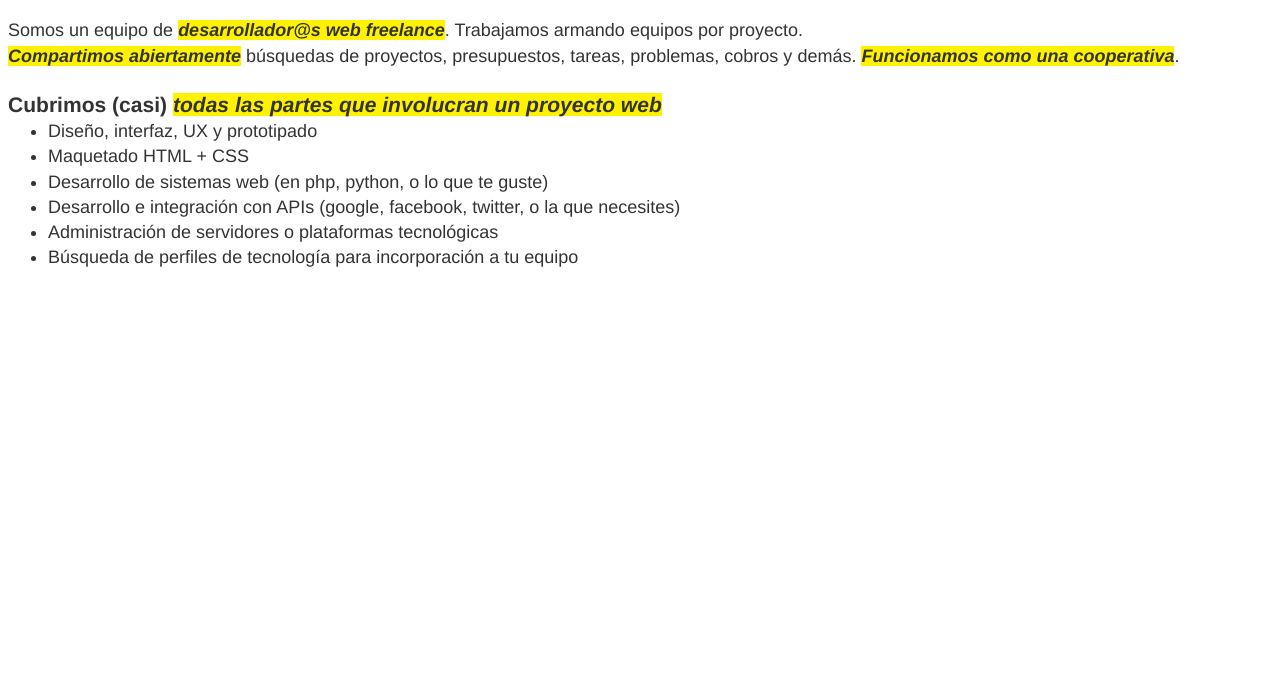
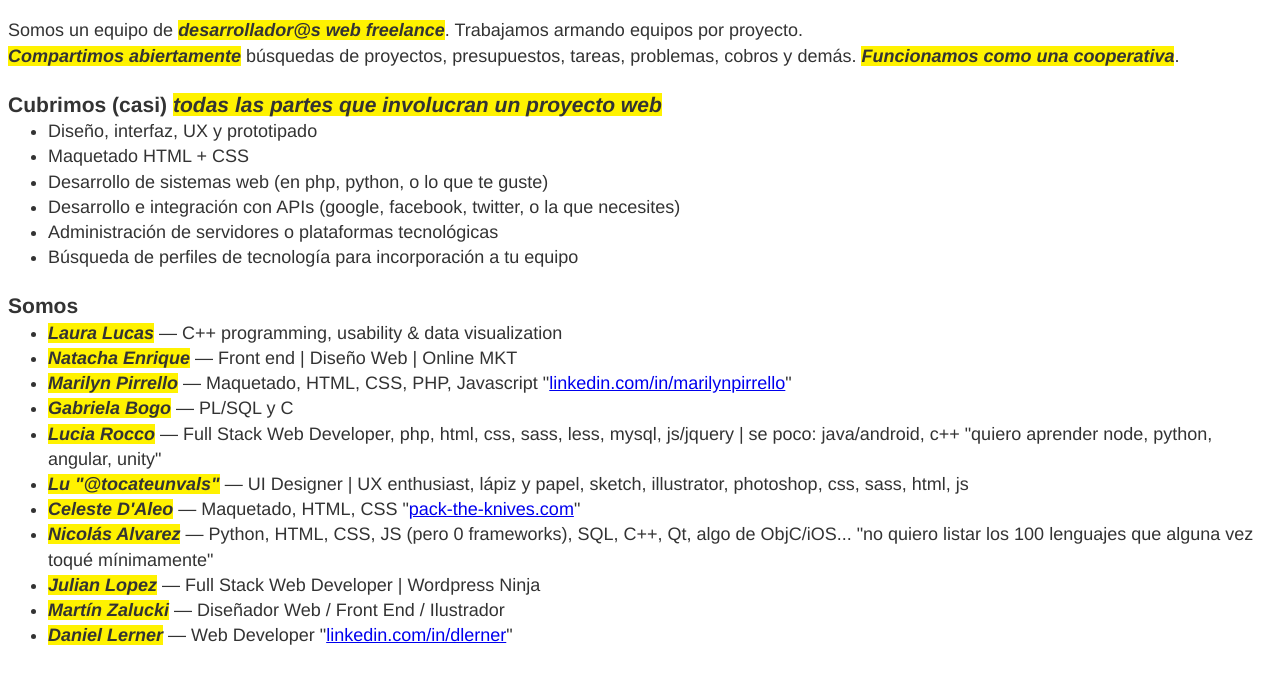
Before and after one commit to kudaw/kudaw.github.io, a plain HTML site: page index.html in a window 1280 px wide. Shown: the part 100-784 px from the top of the page. Drawn offline with Linux system fonts and the light colour scheme.

Commit message:
Listado de personas

```diff
--- a/index.html
+++ b/index.html
@@ -22,6 +22,54 @@
         <li>Administración de servidores o plataformas tecnológicas</li>
         <li>Búsqueda de perfiles de tecnología para incorporación a tu equipo</li>
       </ul>
+
+      <h3>Somos</h3>
+      <ul>
+        <li>
+          <em>Laura Lucas</em> &mdash;
+          C++ programming, usability & data visualization
+        </li>
+        <li>
+          <em>Natacha Enrique</em> &mdash;
+          Front end | Diseño Web | Online MKT
+        </li>
+        <li>
+          <em>Marilyn Pirrello</em> &mdash;
+          Maquetado, HTML, CSS, PHP, Javascript "<a href="https://www.linkedin.com/in/marilynpirrello">linkedin.com/in/marilynpirrello</a>"
+        </li>
+        <li>
+          <em>Gabriela Bogo</em> &mdash;
+          PL/SQL y C
+        </li>
+        <li>
+          <em>Lucia Rocco</em> &mdash;
+          Full Stack Web Developer, php, html, css, sass, less, mysql, js/jquery | se poco: java/android, c++ "quiero aprender node, python, angular, unity"
+        </li>
+        <li>
+          <em>Lu "@tocateunvals"</em> &mdash;
+          UI Designer | UX enthusiast, lápiz y papel, sketch, illustrator, photoshop, css, sass, html, js
+        </li>
+        <li>
+          <em>Celeste D'Aleo</em> &mdash;
+          Maquetado, HTML, CSS "<a href="http://pack-the-knives.com/es/">pack-the-knives.com</a>"
+        </li>
+        <li>
+          <em>Nicolás Alvarez</em> &mdash;
+          Python, HTML, CSS, JS (pero 0 frameworks), SQL, C++, Qt, algo de ObjC/iOS... "no quiero listar los 100 lenguajes que alguna vez toqué mínimamente"
+        </li>
+        <li>
+          <em>Julian Lopez</em> &mdash;
+          Full Stack Web Developer | Wordpress Ninja
+        </li>
+        <li>
+          <em>Martín Zalucki</em> &mdash;
+          Diseñador Web / Front End / Ilustrador
+        </li>
+        <li>
+          <em>Daniel Lerner</em> &mdash;
+          Web Developer "<a href="https://www.linkedin.com/in/dlerner">linkedin.com/in/dlerner</a>"
+        </li>
+      </ul>
     </p>
   </body>
 </html>
```
